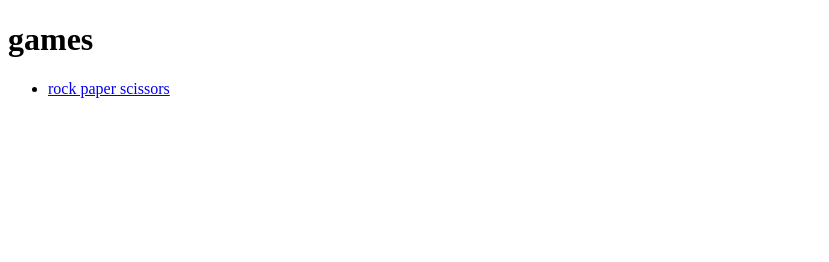
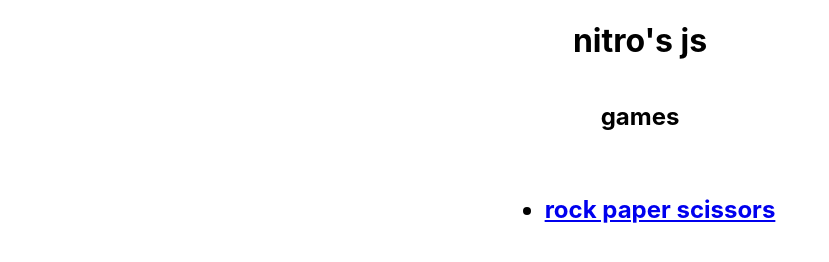
Before and after one commit to nitrogeo/learn-js, a plain HTML site: page index.html in a window 1280 px wide. Shown: the whole page, without its empty margins (0-829 px from the left). Drawn offline with Linux system fonts and the light colour scheme.

Commit message:
update main page html

```diff
--- a/index.html
+++ b/index.html
@@ -4,10 +4,13 @@
     <meta charset="UTF-8">
     <meta name="viewport" content="width=device-width, initial-scale=1.0">
     <title>nitro's js</title>
+    <link rel="stylesheet" href="styles.css" /><link rel="stylesheet" href="styles.css" />
 </head>
 <body>
-    <h1>games</h1>
-    <div>
+    <h1>nitro's js</h1>
+
+    <h2>games<h2>
+    <div class="list">
         <ul>
             <li><a href="rps/">rock paper scissors</a></li>
         </ul>
--- /dev/null
+++ b/styles.css
@@ -0,0 +1,12 @@
+body{
+    font-family: Inter, sans-serif;
+    font-weight: bold;
+    margin: 0;
+    display: flex;
+    flex-direction: column;
+    align-items: center;
+}
+.list {
+    font-family: Inter, sans-serif;
+    font-weight: medium;
+}
```
Also changed, not shown: 1 other file.
